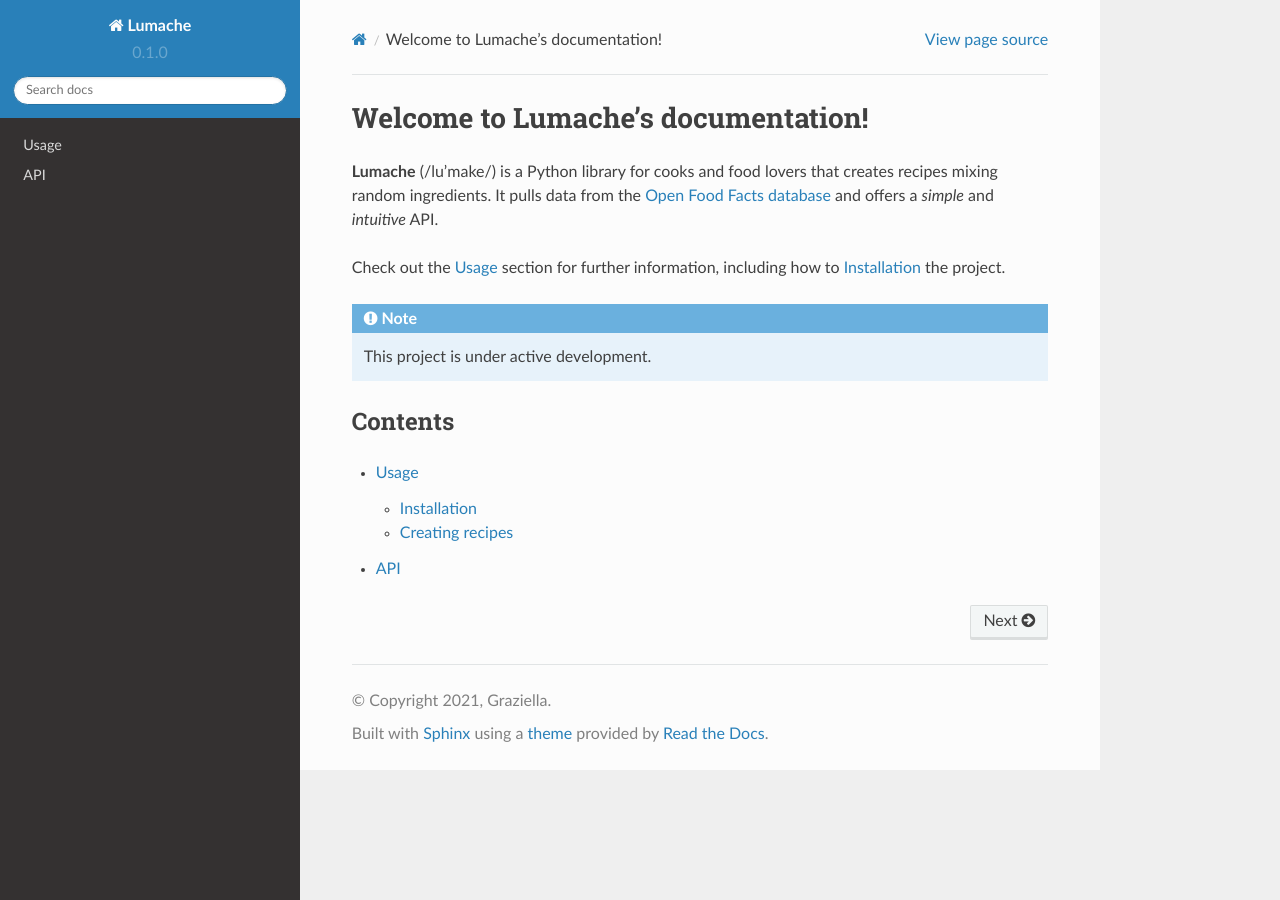
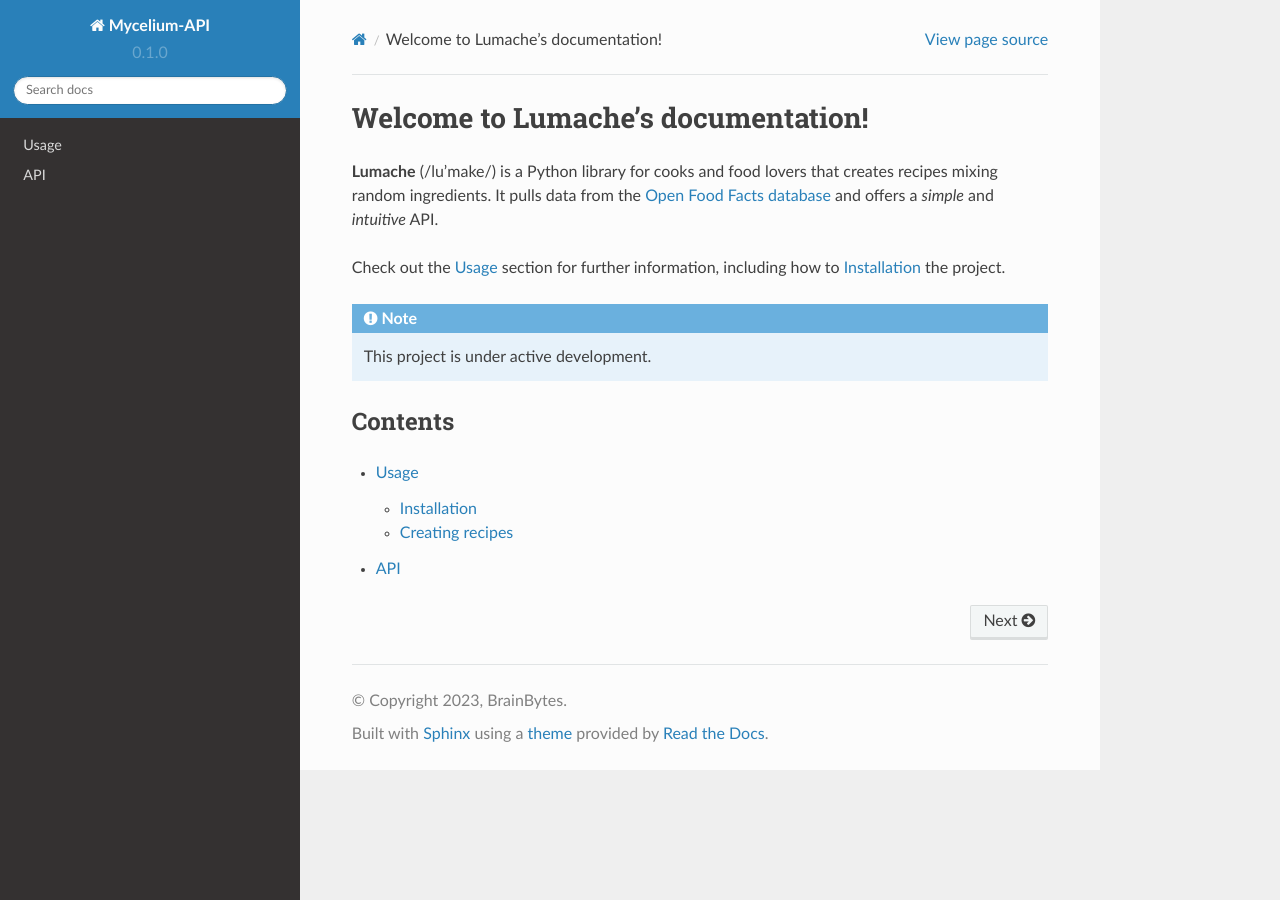
Before and after one commit to growtoups/m-a-dcs, a Sphinx documentation site: the page built from docs/source/index.rst, in a window 1280 px wide. Built offline with Sphinx 7.4.7 and the Read the Docs theme 2.0.0, drawn with Linux system fonts in a browser that asks for light colours.

Commit message:
Update conf.py

```diff
--- a/docs/source/conf.py
+++ b/docs/source/conf.py
@@ -2,9 +2,9 @@
 
 # -- Project information
 
-project = 'Lumache'
-copyright = '2021, Graziella'
-author = 'Graziella'
+project = 'Mycelium-API'
+copyright = '2023, BrainBytes'
+author = 'BrainBytes'
 
 release = '0.1'
 version = '0.1.0'
```
